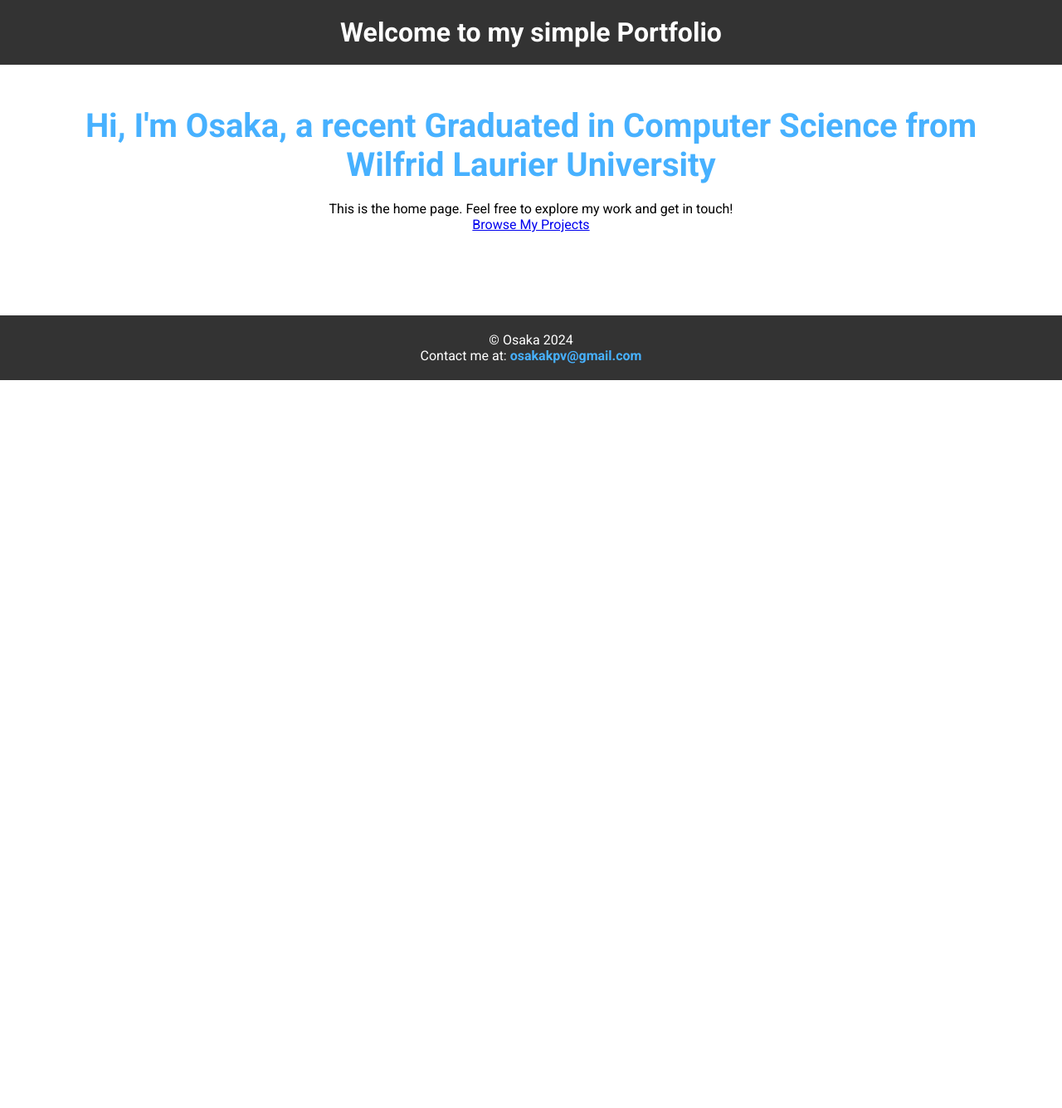
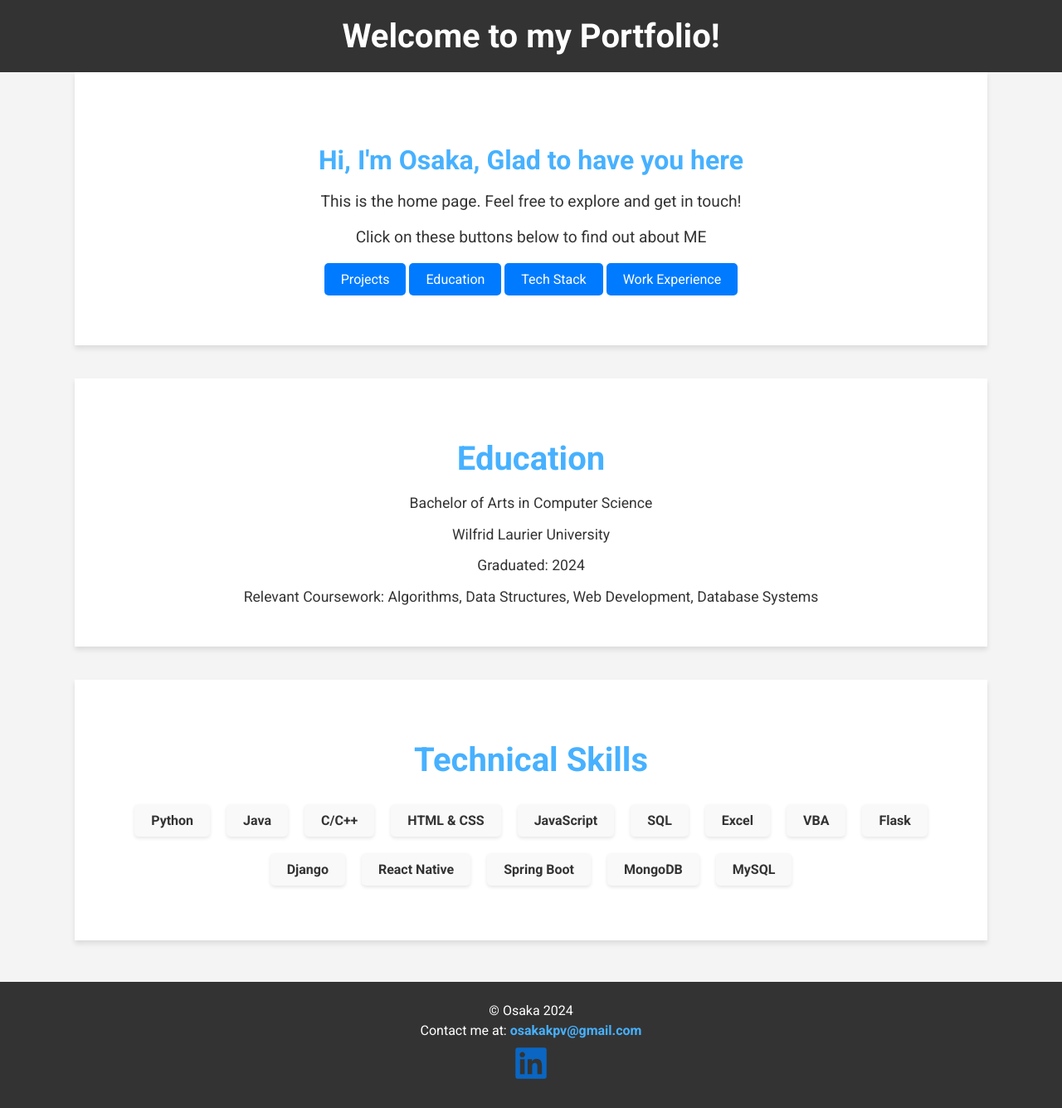
Before and after one commit to OsakaOK/osakaok.github.io, a plain HTML site: page index.html in a window 1280 px wide. Shown: the whole page at 83% size. Before the commit the page ends 800 px from the top, so only its background shows below. Drawn offline with Linux system fonts and the light colour scheme; a script that the page names is missing.

Commit message:
Updated the website

```diff
--- a/index.html
+++ b/index.html
@@ -10,20 +10,62 @@
 <body>
     <header>
         <div class="container">
-            <h1>Welcome to my simple Portfolio</h1>
+            <h1>Welcome to my Portfolio!</h1>
         </div>
     </header>
     <main class="container">
-        <section class="hero">
-            <h2>Hi, I'm Osaka, a recent Graduated in Computer Science from Wilfrid Laurier University</h2>
-            <p>This is the home page. Feel free to explore my work and get in touch!</p>
-            <a href="./projects" class="btn">Browse My Projects</a>
+        <section class="intro">
+            <h2>Hi, I'm Osaka, Glad to have you here</h2>
+            <p>This is the home page. Feel free to explore and get in touch!</p>
+            <p>Click on these buttons below to find out about ME</p>
+            <a href="./projects" class="btn">Projects</a>
+            <a href="#education" class="btn">Education</a>
+            <a href="#tech" class="btn">Tech Stack</a>
+            <a href="./work" class="btn">Work Experience</a>
+        </section>
+
+        <section id = "education" class="education">
+            <h2>Education</h2>
+            <p>Bachelor of Arts in Computer Science</p>
+            <p>Wilfrid Laurier University</p>
+            <p>Graduated: 2024</p>
+            <p>Relevant Coursework: Algorithms, Data Structures, Web Development, Database Systems</p>
+        </section>
+
+        <section id= "tech" class="skills">
+            <h2>Technical Skills</h2>
+            <ul>
+                <li>Python</li>
+                <li>Java</li>
+                <li>C/C++</li>
+                <li>HTML & CSS</li>
+                <li>JavaScript</li>
+                <li>SQL</li>
+                <li>Excel</li>
+                <li>VBA</li>
+                <li>Flask</li>
+                <li>Django</li>
+                <li>React Native</li>
+                <li>Spring Boot</li>
+                <li>MongoDB</li>
+                <li>MySQL</li>
+
+
+
+                <!-- Can add more skills as improve in the future -->
+
+            </ul>
         </section>
     </main>
     <footer>
         <div class="container">
             <p>&copy; Osaka 2024</p>
             <p>Contact me at: <a href="mailto:osakakpv@gmail.com" class="email-link">osakakpv@gmail.com</a></p>
+            <p>
+                <a href="https://www.linkedin.com/in/osakakpv" target="_blank">
+                    <img src="./image/linkedin.svg" alt="LinkedIn" class="linkedin-logo">
+                </a>
+            </p>
         </div>
     </footer>
     <script src="scripts.js" defer></script>
--- a/style.css
+++ b/style.css
@@ -1,35 +1,117 @@
-/* Basic reset */
-body, h1, h2, p, ul, li {
+/* General Styles */
+body {
+    font-family: 'Roboto', sans-serif;
     margin: 0;
     padding: 0;
-    list-style: none;
-    font-family: 'Roboto', sans-serif;
+    color: #333;
+    background-color: #f4f4f4;
 }
 
-/* Container class for padding */
 .container {
-    width: 90%;
-    max-width: 1200px;
-    margin: 0 auto;
+    max-width: 1100px;
+    margin: auto;
+    padding: 0 20px;
+}
+
+h1, h2 {
+    color: #ffffff;
+    text-align: center;
+    margin-bottom: 20px;
+}
+
+p {
     text-align: center;
 }
 
-/* Header styling */
 header {
     background: #333;
-    color: white;
+    color: #fff;
     padding: 20px 0;
     text-align: center;
 }
 
-header h1 a {
-    color: white;
-    text-decoration: none;
-    font-weight: bold;
+header h1 {
+    font-size: 2.5em;
+    margin: 0;
 }
 
-header h1 a:hover {
-    text-decoration: underline;
+header a {
+    text-decoration: none; /* Removes the underline */
+    color: inherit; /* Inherits the color from the parent element */
+}
+
+header a:hover {
+    color: #007bff;
+}
+.intro {
+    background: #fff;
+    padding: 60px 20px;
+    box-shadow: 0 4px 6px rgba(0, 0, 0, 0.1);
+    margin-bottom: 40px;
+    text-align: center;
+}
+
+.intro h2 {
+    font-size: 2em;
+    margin-bottom: 10px;
+}
+
+.intro p {
+    font-size: 1.2em;
+    margin-bottom: 20px;
+}
+
+.btn {
+    display: inline-block;
+    padding: 10px 20px;
+    background-color: #007BFF;
+    color: #fff;
+    text-decoration: none;
+    border-radius: 5px;
+    transition: background-color 0.3s ease;
+}
+
+.btn:hover {
+    background-color: #0056b3;
+}
+
+/* Skills Section */
+.skills {
+    background-color: #fff;
+    padding: 40px 20px;
+    margin-bottom: 40px;
+    box-shadow: 0 4px 6px rgba(0, 0, 0, 0.1);
+}
+
+.skills ul {
+    display: flex;
+    flex-wrap: wrap;
+    justify-content: center;
+    list-style-type: none;
+    padding: 0;
+}
+
+.skills li {
+    margin: 10px;
+    padding: 10px 20px;
+    background-color: #f9f9f9;
+    border-radius: 5px;
+    font-weight: bold;
+    box-shadow: 0 2px 4px rgba(0, 0, 0, 0.1);
+}
+
+/* Education Section */
+.education {
+    background-color: #fff;
+    padding: 40px 20px;
+    box-shadow: 0 4px 6px rgba(0, 0, 0, 0.1);
+    margin-bottom: 40px;
+    text-align: center;
+}
+
+.education p {
+    font-size: 1.1em;
+    margin-bottom: 10px;
 }
 
 /* Main section styling */
@@ -46,6 +128,7 @@
 
 .projects-container {
     display: flex;
+    text-align: center;
     flex-wrap: wrap;
     gap: 20px;
     justify-content: center;
@@ -91,6 +174,53 @@
     color: white;
 }
 
+/* Main section styling */
+.work-exp {
+    padding: 20px;
+}
+
+.work-exp h2 {
+    text-align: center;
+    margin-bottom: 20px;
+}
+
+/* Work item styling */
+.work-item {
+    display: flex;
+    align-items: flex-start;
+    margin-bottom: 20px;
+    border: 1px solid #ddd;
+    border-radius: 8px;
+    padding: 15px;
+    background-color: #fff;
+}
+
+.work-icon {
+    width: 80px;
+    height: 75px;
+    margin-right: 20px;
+}
+
+.work-details {
+    flex: 1;
+}
+
+.work-details h3 {
+    margin: 0;
+}
+
+.work-details p {
+    margin: 5px 0;
+}
+
+.work-details p strong {
+    display: block;
+}
+
+.work-details p em {
+    color: #6c757d;
+}
+
 /* Footer styling */
 footer {
     background: #333;
@@ -100,43 +230,31 @@
     margin-top: 50px;
 }
 
+footer a {
+    color: #fff;
+    text-decoration: none;
+}
+
+footer a:hover {
+    color: #0e76a8;
+}
+
+footer p {
+    margin: 5px 0;
+}
+
 .email-link {
     color: #47b1ff;
     text-decoration: none;
     font-weight: bold;
 }
 
-.email-link:hover {
-    text-decoration: underline;
+.linkedin-logo {
+    width: 50px;
+    height: auto;
 }
 
-.dark-mode {
-    background: #333;
-    color: #fff;
+.linkedin-logo:hover {
+    transform: scale(1.1); /* Slightly enlarges the logo on hover */
+    filter: invert(50%) sepia(100%) saturate(5000%) hue-rotate(190deg); /* Changes to LinkedIn blue on hover */
 }
-
-.dark-mode .container {
-    background: #444;
-}
-
-#theme-toggle {
-    background: #47b1ff;
-    color: white;
-    border: none;
-    padding: 10px 20px;
-    border-radius: 5px;
-    cursor: pointer;
-}
-
-#theme-toggle:hover {
-    background: #3399ff;
-}
-
-.fade {
-    opacity: 0;
-    transition: opacity 0.6s;
-}
-
-.visible {
-    opacity: 1;
-}
```
Also changed, not shown: projects.html (+7 -1 lines), script.js (+7 -2 lines), workexp.html (added, +58 -0 lines), image/linkedin.svg (added), image/workexp1.jpeg (added), image/workexp2.png (added).
